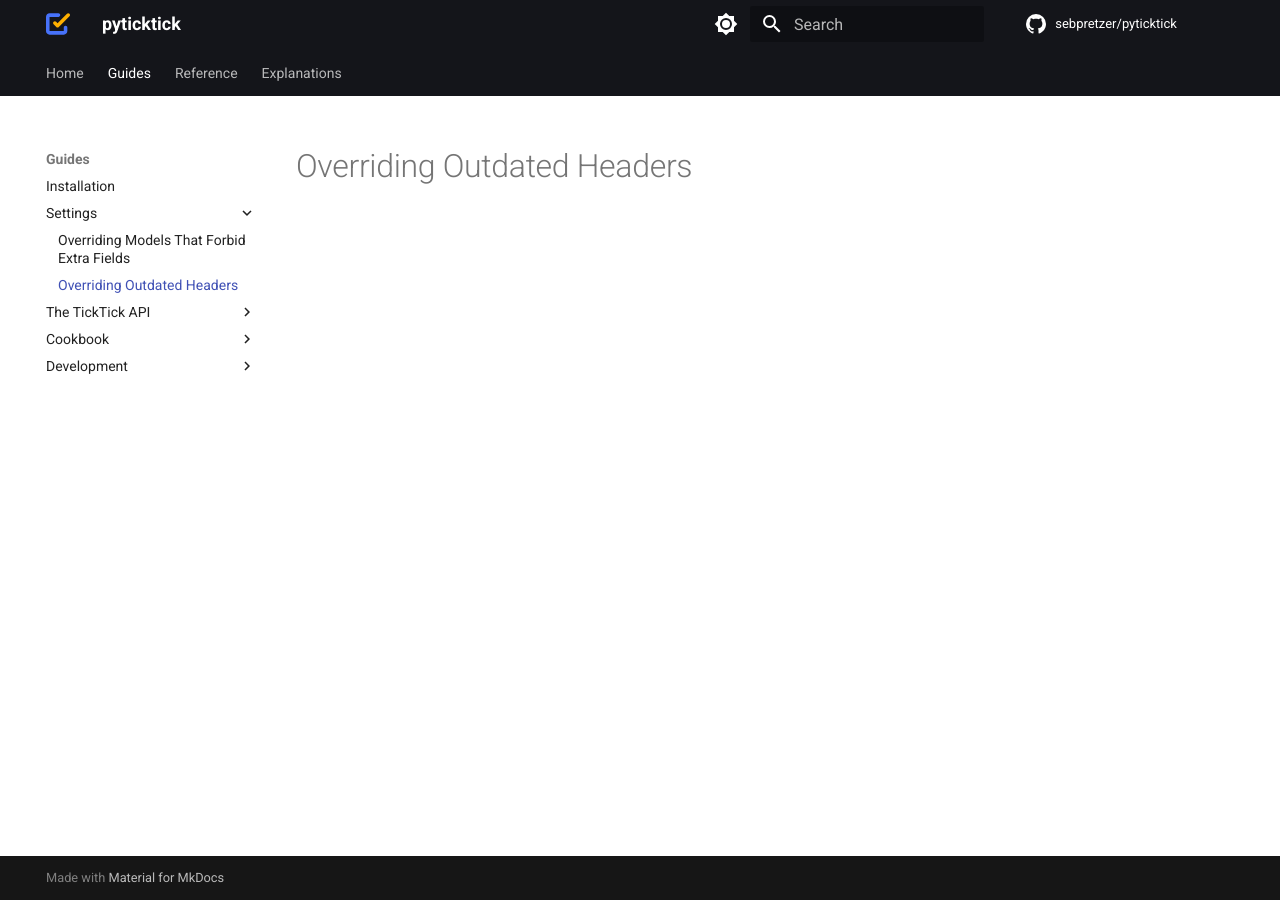
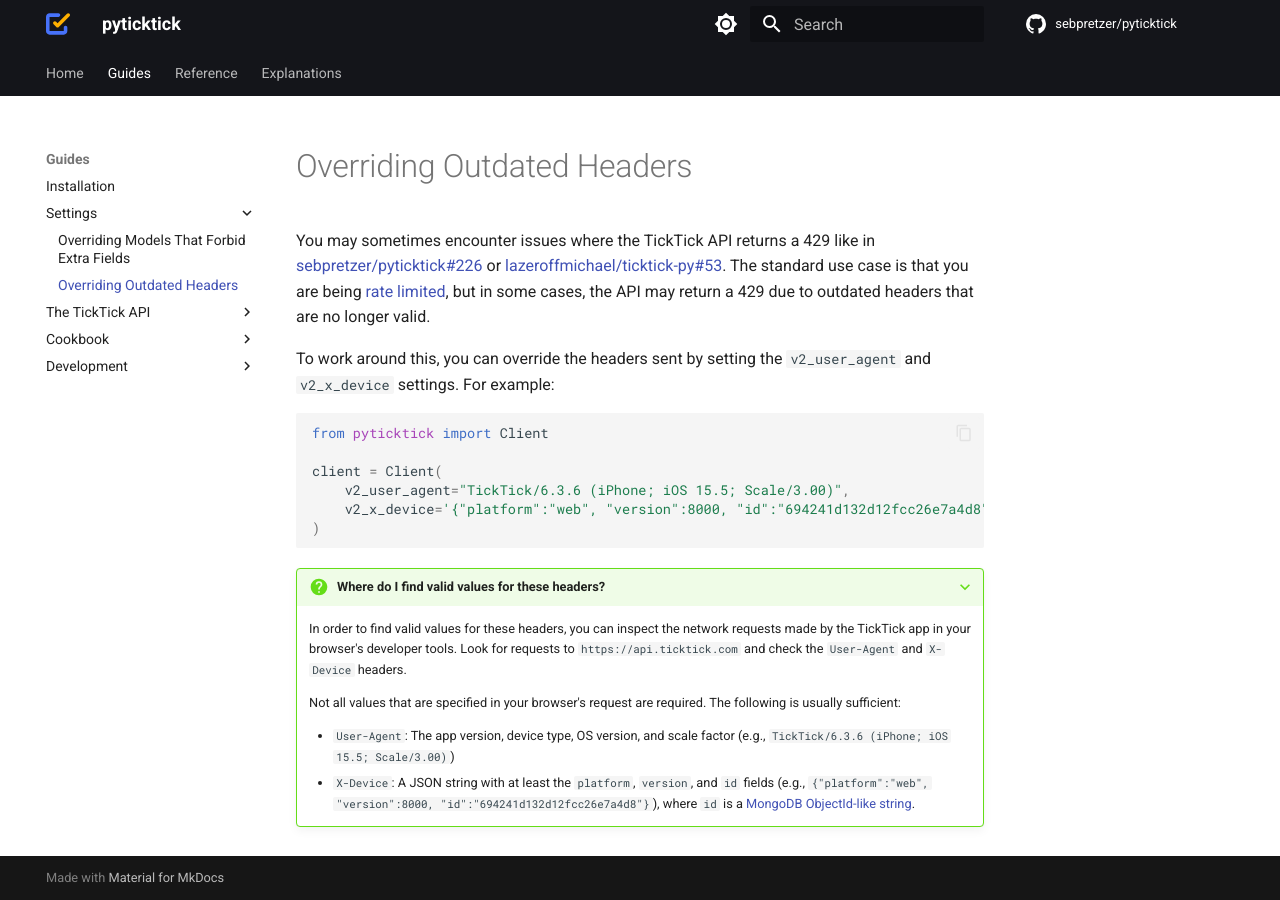
Before and after one commit to sebpretzer/pyticktick, an MkDocs documentation site: the page built from docs/guides/settings/overriding_outdated_headers.md, in a window 1280 px wide. Built offline with MkDocs 1.6.1 and Material for MkDocs 9.7.7, drawn with Linux system fonts in a browser that asks for light colours; comment, search, counter and statistics services are not loaded.

Commit message:
add documentation

````diff
--- a/docs/guides/settings/overriding_outdated_headers.md
+++ b/docs/guides/settings/overriding_outdated_headers.md
@@ -1 +1,23 @@
 # Overriding Outdated Headers
+
+You may sometimes encounter issues where the TickTick API returns a 429 like in [sebpretzer/pyticktick#226](https://github.com/sebpretzer/pyticktick/issues/226) or [lazeroffmichael/ticktick-py#53](https://github.com/lazeroffmichael/ticktick-py/issues/53). The standard use case is that you are being [rate limited](https://developer.mozilla.org/en-US/docs/Web/HTTP/Reference/Status/429), but in some cases, the API may return a 429 due to outdated headers that are no longer valid.
+
+To work around this, you can override the headers sent by setting the `v2_user_agent` and `v2_x_device` settings. For example:
+
+```python
+from pyticktick import Client
+
+client = Client(
+    v2_user_agent="TickTick/6.3.6 (iPhone; iOS 15.5; Scale/3.00)",
+    v2_x_device='{"platform":"web", "version":8000, "id":"694241d132d12fcc26e7a4d8"}'
+)
+```
+
+???+ question "Where do I find valid values for these headers?"
+
+    In order to find valid values for these headers, you can inspect the network requests made by the TickTick app in your browser's developer tools. Look for requests to `https://api.ticktick.com` and check the `User-Agent` and `X-Device` headers.
+
+    Not all values that are specified in your browser's request are required. The following is usually sufficient:
+
+    - `User-Agent`: The app version, device type, OS version, and scale factor (e.g., `TickTick/6.3.6 (iPhone; iOS 15.5; Scale/3.00)`)
+    - `X-Device`: A JSON string with at least the `platform`, `version`, and `id` fields (e.g., `{"platform":"web", "version":8000, "id":"694241d132d12fcc26e7a4d8"}`), where `id` is a [MongoDB ObjectId-like string](https://www.mongodb.com/docs/manual/reference/method/ObjectId/).
````
Also changed, not shown: 2 other files.
